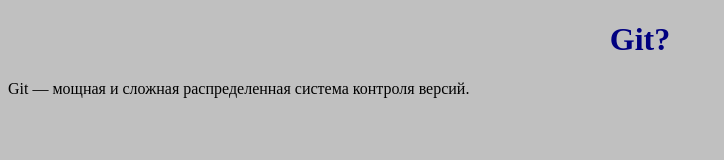
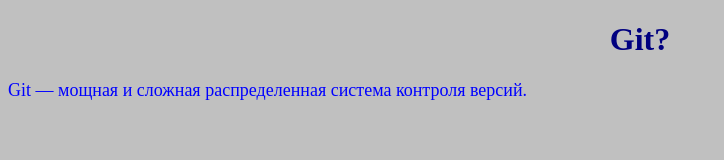
Before and after one commit to rostyslav-shevchuk-21/git-webdev, a plain HTML site: page index.html in a window 1280 px wide. Shown: the whole page, without its empty margins (0-724 px from the left). Drawn offline with Linux system fonts and the light colour scheme.

Commit message:
Fourth commit

```diff
--- a/css/main.css
+++ b/css/main.css
@@ -6,3 +6,8 @@ h1 {
 	text-align: center;
 	color: navy;
 }
+
+p {
+	font-size: 18px;
+	color: blue;
+}
```
